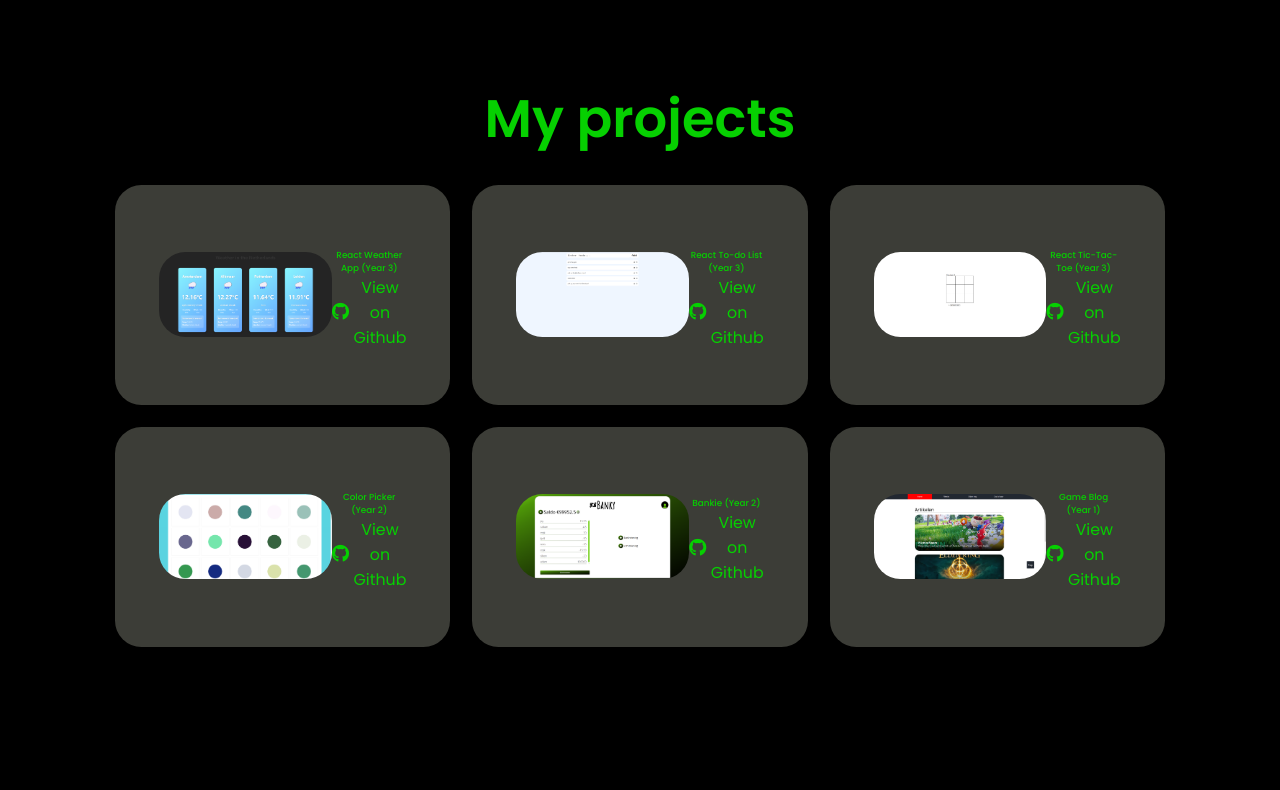
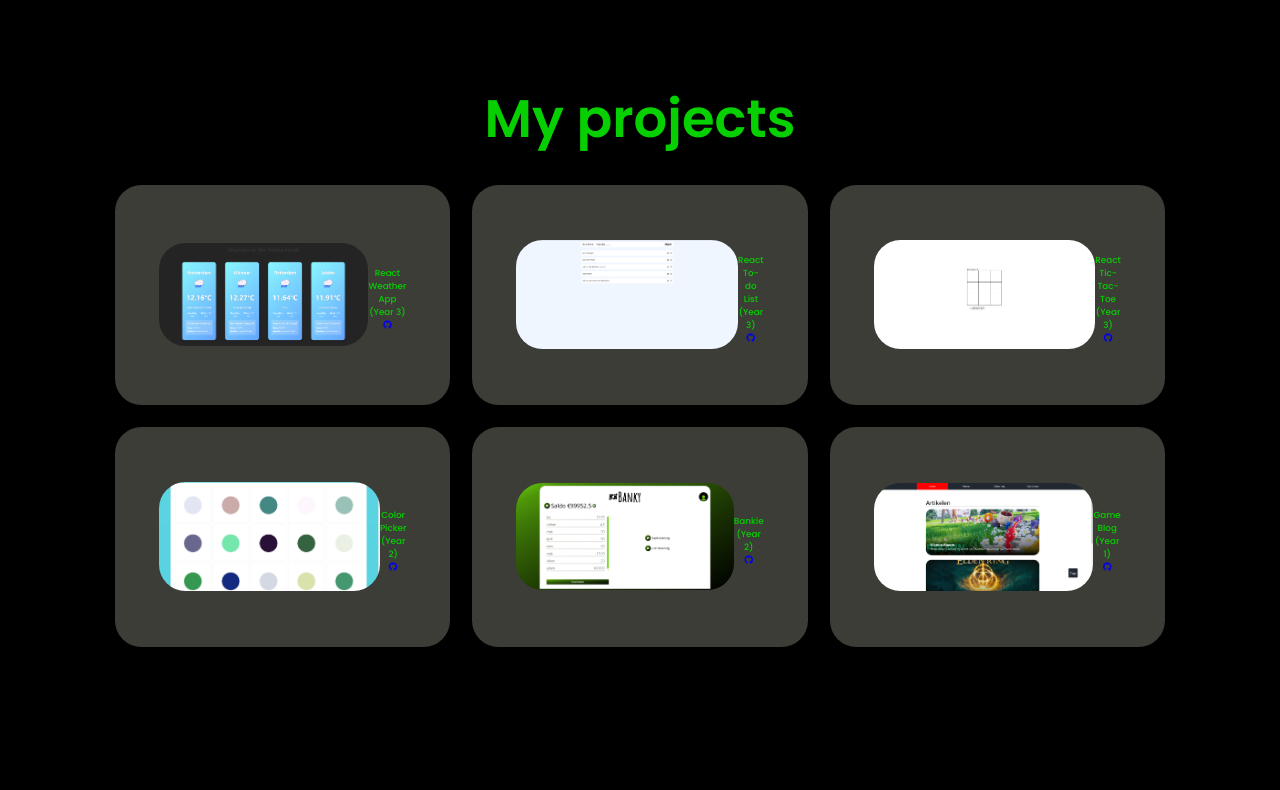
Before and after one commit to pieter9182/porfolio-yaar3p1, a PHP site: page / in a window 1280 px wide. Shown: the part 2366-3156 px from the top of the page. Run offline with PHP 8.4, Linux system fonts and the light colour scheme; some libraries are stand-ins or nearby versions.

Commit message:
delete change

```diff
--- a/css/style.css
+++ b/css/style.css
@@ -558,29 +558,6 @@ span{
     padding: 5rem;
 }
 
-.github-link {
-    display: inline-flex;
-    align-items: center;
-    font-size: 1.8rem;
-    color: var(--main-color);
-    transition: color 0.3s ease;
-    gap: 0.5rem;
-}
-
-.github-link:hover {
-    color: var(--text-color);
-}
-
-.github-link i {
-    font-size: 2rem;
-    transition: transform 0.3s ease;
-}
-
-.github-link:hover i {
-    transform: scale(1.1);
-    color: var(--text-color);
-}
-
 /*contact section*/
 
 .contact h2{
--- a/index.php
+++ b/index.php
@@ -160,8 +160,8 @@
                 </a>
                 <div class="projects-info">
                     <h4>React Weather App (Year 3)</h4>
-                    <a href="https://github.com/pieter9182/small-react-projects/tree/main/weather%20app/weather%20app" target="_blank" class="github-link">
-                        <i class="fa-brands fa-github"></i> View on Github
+                    <a href="https://github.com/pieter9182/small-react-projects/tree/main/weather%20app/weather%20app" target="_blank">
+                        <i class="fa-brands fa-github"></i>
                     </a>
                 </div>
             </div>
@@ -172,8 +172,8 @@
                 </a>
                 <div class="projects-info">
                     <h4>React To-do List (Year 3)</h4>
-                    <a href="https://github.com/pieter9182/small-react-projects/tree/main/to-do-list/reactjs-todolist" target="_blank" class="github-link">
-                        <i class="fa-brands fa-github"></i> View on Github
+                    <a href="https://github.com/pieter9182/small-react-projects/tree/main/to-do-list/reactjs-todolist" target="_blank">
+                        <i class="fa-brands fa-github"></i>
                     </a>
                 </div>
             </div>
@@ -184,8 +184,8 @@
                 </a>
                 <div class="projects-info">
                     <h4>React Tic-Tac-Toe (Year 3)</h4>
-                    <a href="https://github.com/pieter9182/small-react-projects/tree/main/tic-tac-toe/tic-tac-toe" target="_blank" class="github-link">
-                        <i class="fa-brands fa-github"></i> View on Github
+                    <a href="https://github.com/pieter9182/small-react-projects/tree/main/tic-tac-toe/tic-tac-toe" target="_blank">
+                        <i class="fa-brands fa-github"></i>
                     </a>
                 </div>
             </div>
@@ -196,8 +196,8 @@
                 </a>
                 <div class="projects-info">
                     <h4>Color Picker (Year 2)</h4>
-                    <a href="https://github.com/pieter9182/projects-portfolio-nonReact/tree/main/color%20picker" target="_blank" class="github-link">
-                        <i class="fa-brands fa-github"></i> View on Github
+                    <a href="https://github.com/pieter9182/projects-portfolio-nonReact/tree/main/color%20picker" target="_blank">
+                        <i class="fa-brands fa-github"></i>
                     </a>
                 </div>
             </div>
@@ -208,8 +208,8 @@
                 </a>
                 <div class="projects-info">
                     <h4>Bankie (Year 2)</h4>
-                    <a href="https://github.com/pieter9182/projects-portfolio-nonReact/tree/main/BANKIE" target="_blank" class="github-link">
-                        <i class="fa-brands fa-github"></i> View on Github
+                    <a href="https://github.com/pieter9182/projects-portfolio-nonReact/tree/main/BANKIE" target="_blank">
+                        <i class="fa-brands fa-github"></i>
                     </a>
                 </div>
             </div>
@@ -220,8 +220,8 @@
                 </a>
                 <div class="projects-info">
                     <h4>Game Blog (Year 1)</h4>
-                    <a href="https://github.com/pieter9182/projects-portfolio-nonReact/tree/main/games%20blog" target="_blank" class="github-link">
-                        <i class="fa-brands fa-github"></i> View on Github
+                    <a href="https://github.com/pieter9182/projects-portfolio-nonReact/tree/main/games%20blog" target="_blank">
+                        <i class="fa-brands fa-github"></i>
                     </a>
                 </div>
             </div>
```
